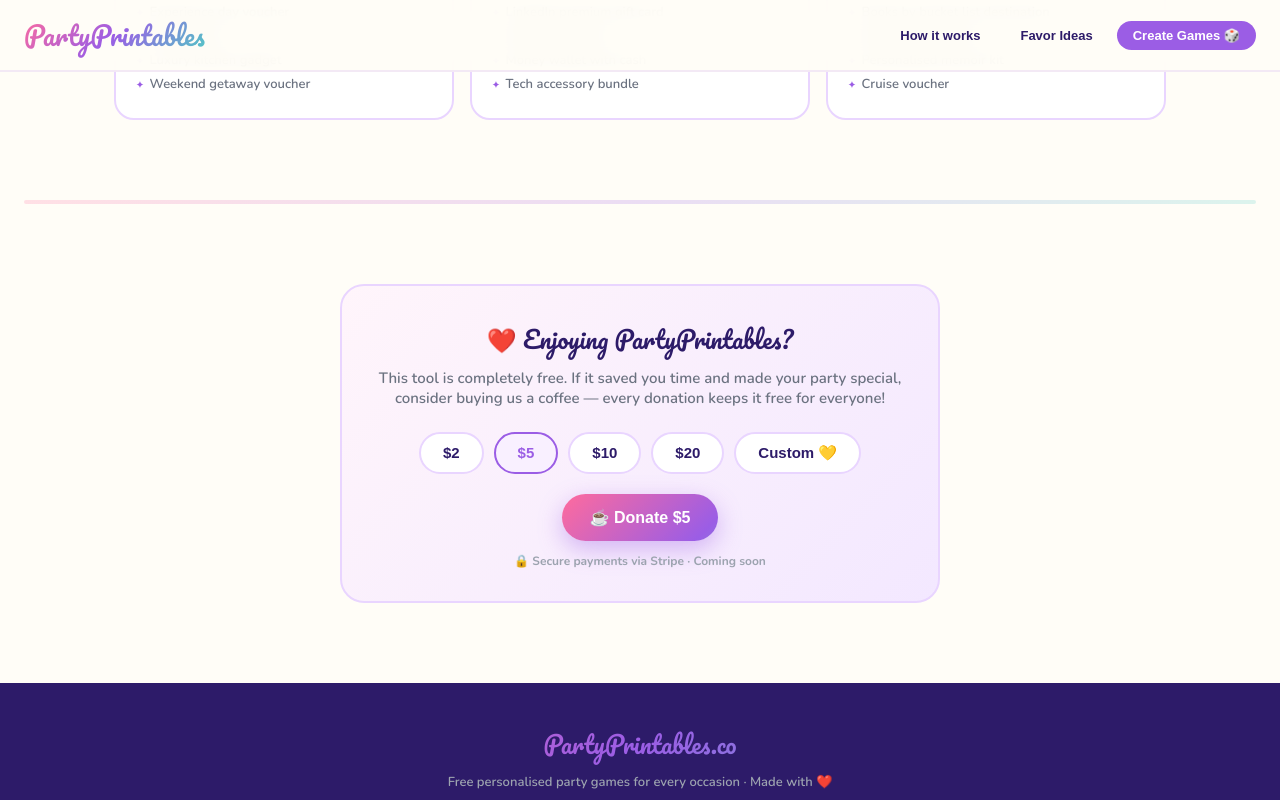
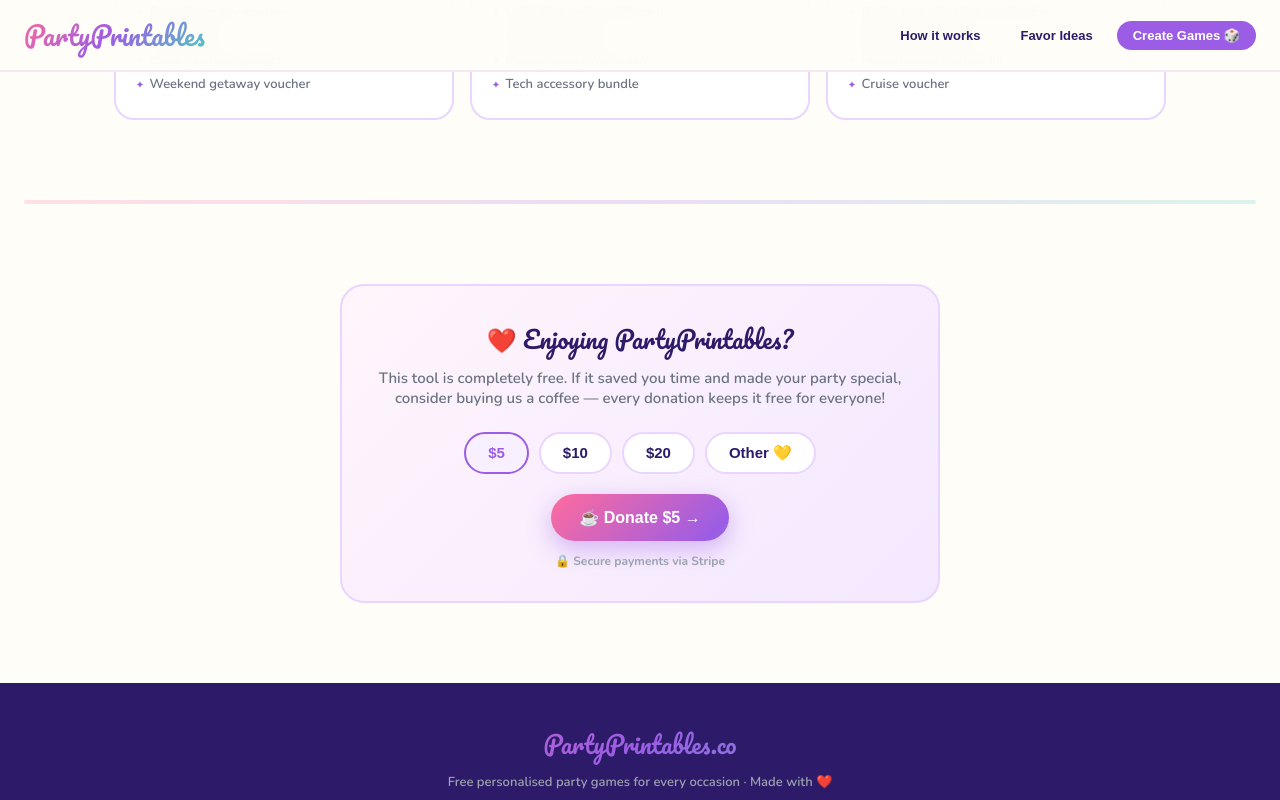
Before and after one commit to SlayDr/partyprintables, a React (Vite) app: page / in a window 1280 px wide. Both pictures are taken after a click on the button "$5". Shown: the part 3605-4405 px from the top of the page. Built offline with nearby package versions, Linux system fonts and the light colour scheme.

Commit message:
Wire up real Stripe donation links

```diff
--- a/src/App.jsx
+++ b/src/App.jsx
@@ -890,35 +890,53 @@ function getEventFields(eventType) {
 }
 
 /* ── Donation Widget ──────────────────────────────────────────────── */
+const STRIPE_LINKS = {
+  "$5":    "https://buy.stripe.com/4gM8wR72vau64Va6r043S01",
+  "$10":   "https://buy.stripe.com/bJe28tgD51XA4VaeXw43S00",
+  "$20":   "https://buy.stripe.com/cNi6oJ4Un45IcnC6r043S02",
+  "custom":"https://buy.stripe.com/4gM8wR72vau64Va6r043S01", // opens $5 as minimum
+};
+
 function DonationWidget({ donationAmt, setDonationAmt, customAmt, setCustomAmt }) {
-  const finalAmt = donationAmt === "custom" ? customAmt : donationAmt;
+  const handleDonate = () => {
+    const link = STRIPE_LINKS[donationAmt];
+    if (link) window.open(link, "_blank");
+  };
+
   return (
     <div className="donation-bar">
       <div className="donation-title">❤️ Enjoying PartyPrintables?</div>
       <p className="donation-sub">This tool is completely free. If it saved you time and made your party special, consider buying us a coffee — every donation keeps it free for everyone!</p>
       <div className="donation-amounts">
-        {["$2","$5","$10","$20","custom"].map(a => (
+        {["$5","$10","$20","custom"].map(a => (
           <button key={a} className={`donation-amt${donationAmt === a ? " selected" : ""}`}
             onClick={() => { setDonationAmt(a); if(a !== "custom") setCustomAmt(""); }}>
-            {a === "custom" ? "Custom 💛" : a}
+            {a === "custom" ? "Other 💛" : a}
           </button>
         ))}
       </div>
       {donationAmt === "custom" && (
-        <div style={{ display:"flex", alignItems:"center", gap:8, justifyContent:"center", marginBottom:16 }}>
-          <span style={{ fontWeight:800, fontSize:18, color:"var(--dark)" }}>$</span>
-          <input type="number" min="1" placeholder="Enter amount"
-            value={customAmt} onChange={e => setCustomAmt(e.target.value)}
-            style={{ width:120, padding:"10px 14px", borderRadius:14, border:"2px solid var(--purple)", fontSize:16, fontWeight:700, textAlign:"center", color:"#1a1a1a", background:"white", colorScheme:"light" }}
-          />
+        <div style={{ marginBottom:16 }}>
+          <p style={{ fontSize:13, fontWeight:700, color:"#6b7280", marginBottom:8 }}>
+            Enter any amount — you'll complete payment on Stripe's secure page.
+          </p>
+          <div style={{ display:"flex", alignItems:"center", gap:8, justifyContent:"center" }}>
+            <span style={{ fontWeight:800, fontSize:18, color:"var(--dark)" }}>$</span>
+            <input type="number" min="1" placeholder="e.g. 15"
+              value={customAmt} onChange={e => setCustomAmt(e.target.value)}
+              style={{ width:120, padding:"10px 14px", borderRadius:14, border:"2px solid var(--purple)", fontSize:16, fontWeight:700, textAlign:"center", color:"#1a1a1a", background:"white", colorScheme:"light" }}
+            />
+          </div>
         </div>
       )}
-      {(finalAmt && finalAmt !== "custom") && (
-        <button className="btn btn-primary" onClick={() => alert(`Thank you! Stripe integration coming soon — your ${donationAmt === "custom" ? `$${customAmt}` : donationAmt} donation means the world! 🙏`)}>
-          ☕ Donate {donationAmt === "custom" ? `$${customAmt}` : donationAmt}
+      {donationAmt && (
+        <button className="btn btn-primary" onClick={handleDonate}>
+          ☕ Donate {donationAmt === "custom" ? customAmt ? `$${customAmt}` : "via Stripe" : donationAmt} →
         </button>
       )}
-      <div style={{ fontSize:12, color:"#9ca3af", fontWeight:700, marginTop:12 }}>🔒 Secure payments via Stripe · Coming soon</div>
+      <div style={{ fontSize:12, color:"#9ca3af", fontWeight:700, marginTop:12 }}>
+        🔒 Secure payments via Stripe
+      </div>
     </div>
   );
 }
```
